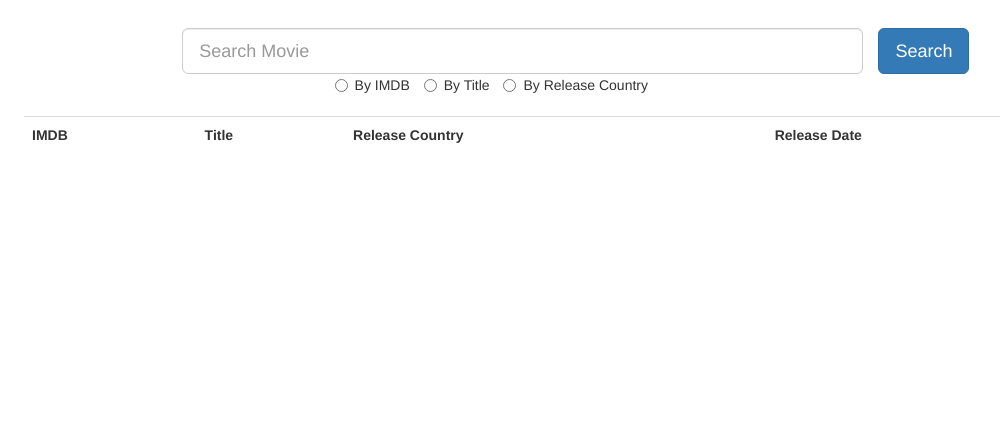
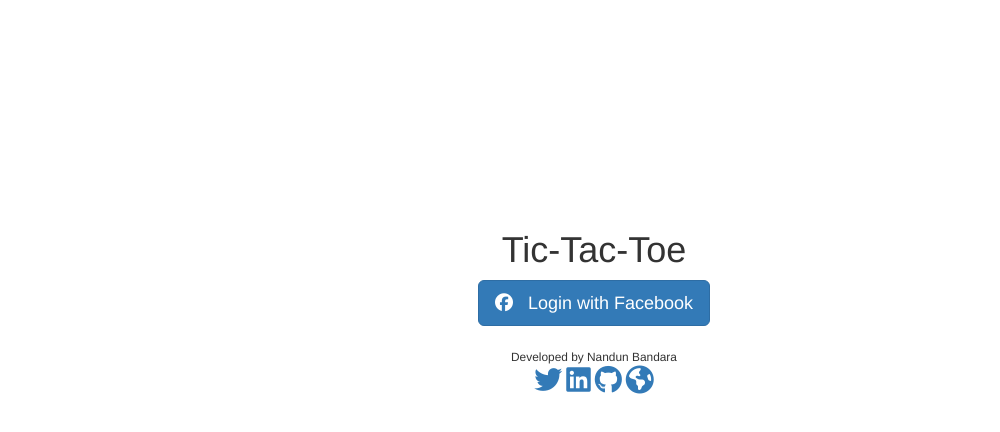
Before and after one commit to nandunbandara/tic_tac_toe, a plain HTML site: page index.html in a window 1280 px wide. Shown: the whole page, without its empty margins (46-1046 px from the left). Drawn offline with nearby package versions, Linux system fonts and the light colour scheme.

Commit message:
login screen

```diff
--- a/index.html
+++ b/index.html
@@ -2,16 +2,21 @@
 <html lang="en">
 <head>
     <meta charset="UTF-8">
-    <title>DMS Sample Application</title>
+    <title>Tic-Tac-Toe</title>
+    <link rel="icon" href="favicon.ico" />
 
     <!--CSS-->
     <!--<link href="assets/css/bootstrap.css">-->
     <link rel="stylesheet" href="https://maxcdn.bootstrapcdn.com/bootstrap/3.3.7/css/bootstrap.min.css">
+
     <!--JS-->
     <script src="assets/js/jquery.min.js"></script>
     <script src="assets/js/bootstrap.min.js"></script>
     <script src="assets/js/angular.min.js"></script>
     <script src="assets/js/angular-route.min.js"></script>
+
+    <!--font awesome-->
+    <script src="https://use.fontawesome.com/0b196adb6e.js"></script>
 
     <!--Application Files-->
     <script src="app.js"></script>
--- a/templates/home.html
+++ b/templates/home.html
@@ -1,47 +1,22 @@
-<div style="margin-top:2em;"></div>
-<!--<div class="row">-->
-    <div class="col-md-8 col-md-offset-2">
-        <div class="alert alert-success" ng-show="home.success_msg">
-            <strong>Success!</strong> {{home.success_msg}}
-        </div>
-        <div class="alert alert-danger" ng-show="home.error_msg">
-            <strong>Danger!</strong> {{home.error_msg}}
-        </div>
-        <form>
-            <div class="row">
-                <div class="col-md-10">
-                    <input type="text" class="form-control input-lg" ng-model="home.search_key" placeholder="Search Movie">
-                </div>
-                <button class="btn btn-primary btn-lg" ng-click="home.getMoviesByTitle(home.search_key)">Search</button>
-            </div>
-            <!--<div class="row">-->
-                <div class="col-md-8 col-md-offset-2">
-                    <label class="radio-inline"><input type="radio" value="" name="search_field">By IMDB</label>
-                    <label class="radio-inline"><input type="radio" value="" name="search_field">By Title</label>
-                    <label class="radio-inline"><input type="radio" value="" name="search_field">By Release Country</label>
-                </div>
-            <!--</div>-->
-        </form>
-    </div><br><br><br>
-    <div class="container">
-        <table class="table table-responsive" style="margin-top: 2em;">
-            <tr>
-                <th>IMDB</th>
-                <th>Title</th>
-                <th>Release Country</th>
-                <th>Release Date</th>
-                <th></th>
-            </tr>
-            <tr ng-repeat="item in home.movies | filter:home.search_key">
-                <td>{{item._source.imdbId}}</td>
-                <td>{{item._source.title}}</td>
-                <td>{{item._source.releaseCountry}}</td>
-                <td>{{item._source.releaseDate}}</td>
-                <td>
-                    <button class="btn btn-warning" ng-click="home.goToUpdateView(item)">Edit</button>
-                    <button class="btn btn-danger" ng-click="home.delete(item._id)">Delete</button>
-                </td>
-            </tr>
-        </table>
+<div style="margin-top:15em;"></div>
+
+    <div class="col-md-8 col-md-offset-2 text-center">
+        <h1>Tic-Tac-Toe</h1>
+        <button class="btn btn-lg btn-primary">
+            <i class="fa fa-facebook-official" aria-hidden="true"></i>
+            &nbsp;&nbsp;Login with Facebook
+        </button><br><br>
+        <small>Developed by Nandun Bandara</small><br>
+        <a href="https://twitter.com/nandun_bandara" target="_blank">
+            <i class="fa fa-twitter fa-2x" aria-hidden="true"></i>
+        </a>
+        <a href="https://www.linkedin.com/in/nandunb" target="_blank">
+            <i class="fa fa-linkedin-square fa-2x" aria-hidden="true"></i>
+        </a>
+        <a href="https://github.com/ntbandara3" target="_blank">
+            <i class="fa fa-github fa-2x" aria-hidden="true"></i>
+        </a>
+        <a href="http://nandunb.wordpress.com" target="_blank">
+            <i class="fa fa-globe fa-2x" aria-hidden="true"></i>
+        </a>
     </div>
-<!--</div>-->
```
Also changed, not shown: templates/gameInterface.html (deleted, +0 -10 lines), app.js (line endings or trailing spaces), assets/images/backdrop.jpg (added), assets/images/front.png (added), favicon.ico (added).
